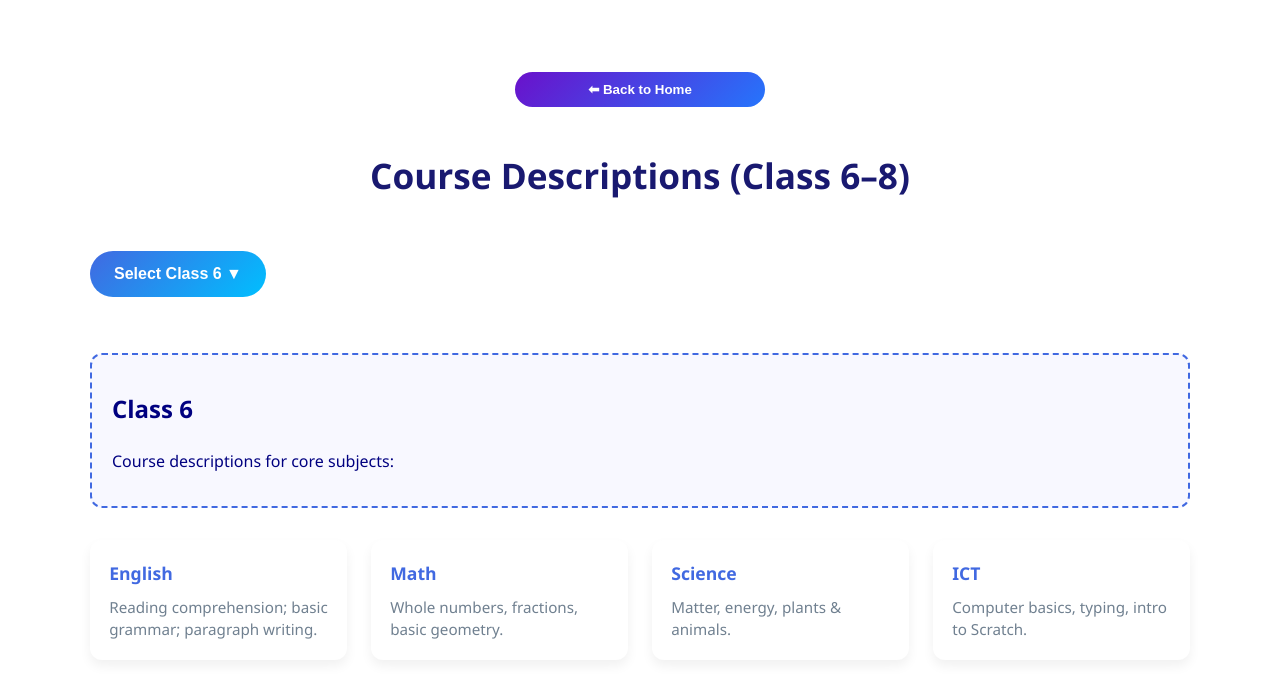
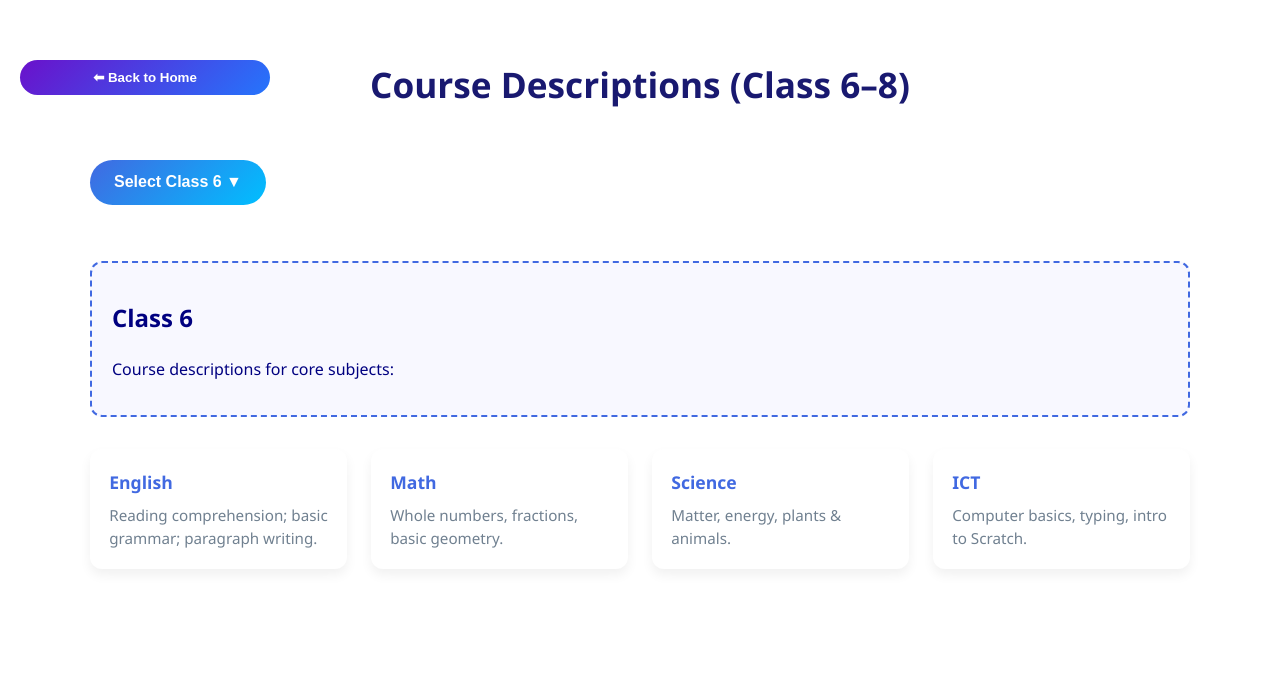
Before and after one commit to Samir-AlJaber/BrightLearning, a React (Create React App) app: page /courses in a window 1280 px wide. Shown: the top 678 px of the page. Built offline with nearby package versions, Linux system fonts and the light colour scheme.

Commit message:
Buttonallignment

```diff
--- a/src/Pages/Courses/Courses.js
+++ b/src/Pages/Courses/Courses.js
@@ -28,13 +28,13 @@ function Courses() {
   const navigate = useNavigate();
   return (
     <div className="class-container">
-      <div style={{ textAlign: "left", marginBottom: "1rem" }}>
+      <div style={{ position: "absolute", top: "20px", left: "20px" }}>
         <button
-          className="home-nav-btn"
-          onClick={() => navigate("/")}
+        className="home-nav-btn"
+        onClick={() => navigate("/")}
         >
-          ⬅ Back to Home
-        </button>
+           ⬅ Back to Home
+           </button>
       </div>
       <h1>Course Descriptions (Class 6–8)</h1>
       <div className={`dropdown ${open ? "open" : ""}`}>
```
